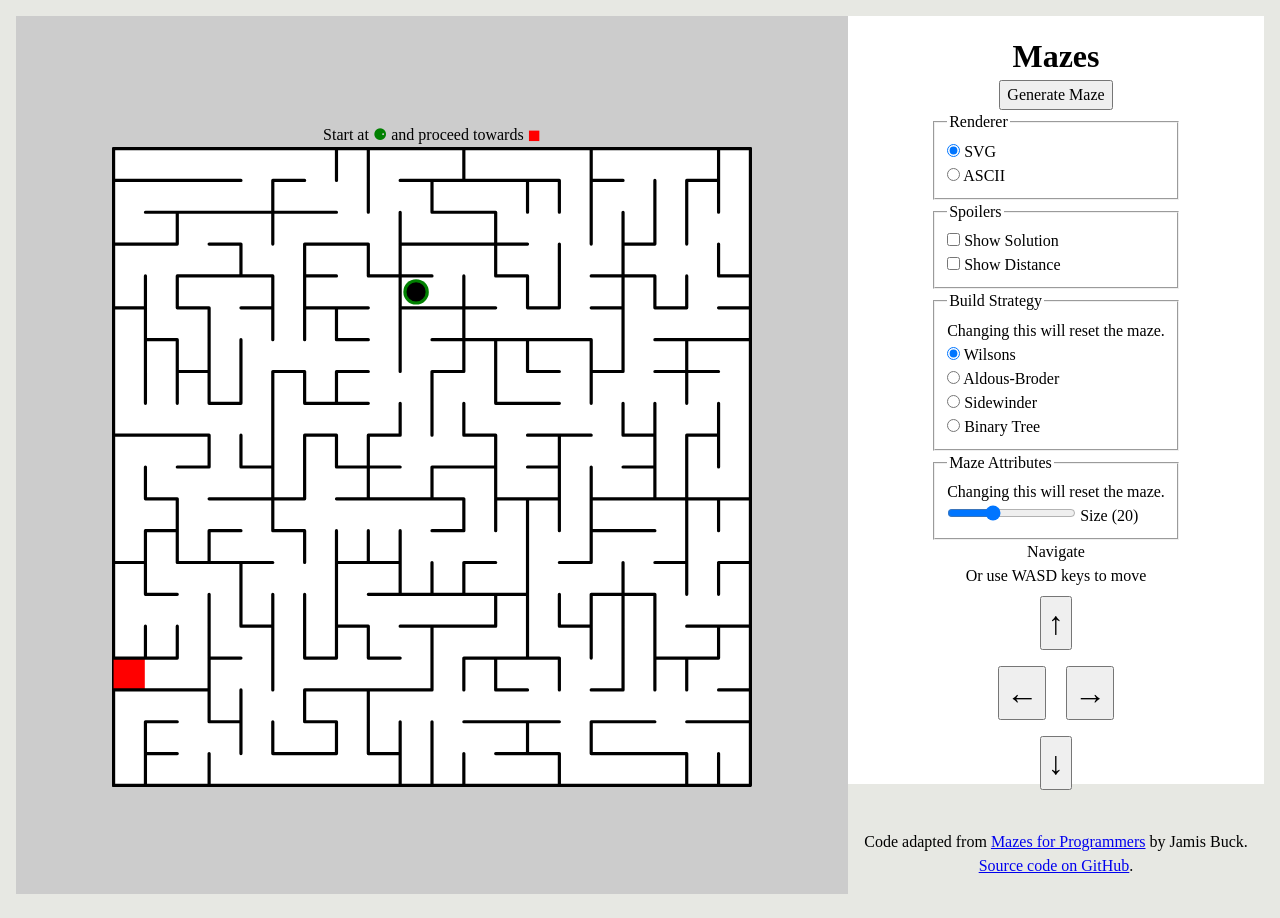
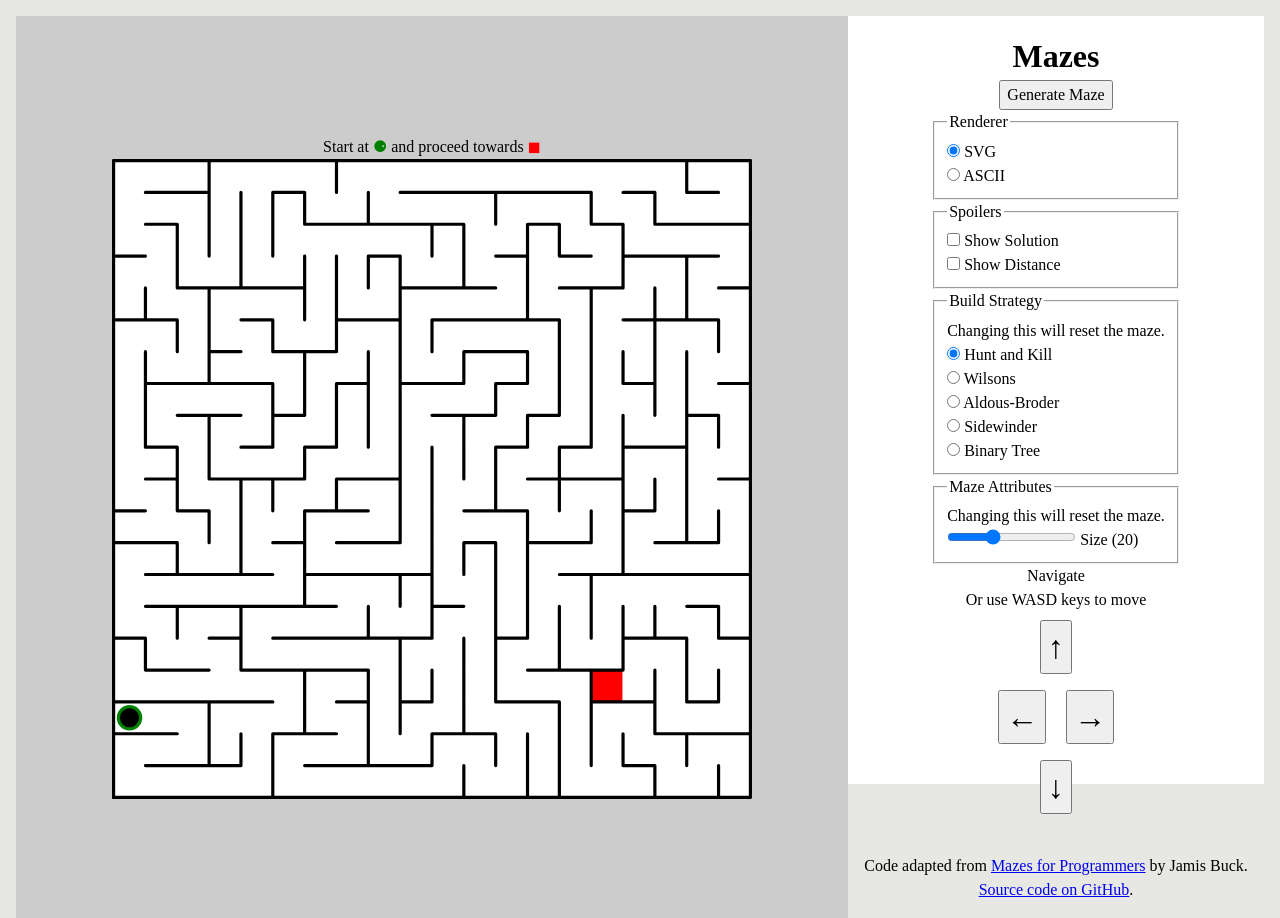
Before and after one commit to thudfactor/mazes, a React (Create React App) app: page / in a window 1280 px wide. Before the commit the page ends 894 px from the top, so only its background shows below. Built offline with nearby package versions, Linux system fonts and the light colour scheme.

Commit message:
Add hunt and kill strategy

```diff
--- a/src/components/settings.tsx
+++ b/src/components/settings.tsx
@@ -9,6 +9,7 @@ import {
 } from '../store/options-slice';
 import AldousBroder from '../strategies/aldous-broder';
 import BinaryTree from '../strategies/binary-tree';
+import HuntKill from '../strategies/hunt-kill';
 import Sidewinder from '../strategies/sidewinder';
 import Wilsons from '../strategies/wilsons';
 
@@ -59,6 +60,12 @@ export const Settings = () => {
       <legend>Build Strategy</legend>
       <p>Changing this will reset the maze.</p>
       <label><input
+        onChange={() => dispatch(setStrategy(Strategy.HuntKill))}
+        checked={builder === HuntKill.on}
+        type="radio"
+        name="builder"
+        value="huntkill" /> Hunt and Kill</label><br/>
+      <label><input
         onChange={() => dispatch(setStrategy(Strategy.Wilsons))}
         checked={builder === Wilsons.on}
         type="radio"
--- a/src/store/options-slice.ts
+++ b/src/store/options-slice.ts
@@ -3,6 +3,7 @@ import { ASCIIRenderer } from '../renderers/ascii-renderer';
 import { SVGRenderer } from '../renderers/svg-renderer';
 import AldousBroder from '../strategies/aldous-broder';
 import BinaryTree from '../strategies/binary-tree';
+import HuntKill from '../strategies/hunt-kill';
 import Sidewinder from '../strategies/sidewinder';
 import Wilsons from '../strategies/wilsons';
 
@@ -15,14 +16,15 @@ export enum Strategy {
   AldousBroder,
   BinaryTree,
   Sidewinder,
-  Wilsons
+  Wilsons,
+  HuntKill,
 }
 
 const optionsSlice = createSlice({
   name: 'options',
   initialState: {
     size: 20,
-    strategy: Strategy.Wilsons,
+    strategy: Strategy.HuntKill,
     renderer: Renderer.SVG,
     showSolution: false,
     showDistance: false,
@@ -70,6 +72,8 @@ export const selectStrategy = (state: any): Function => {
       return Sidewinder.on;
     case Strategy.Wilsons:
       return Wilsons.on;
+    case Strategy.HuntKill:
+        return HuntKill.on;
     default:
       return AldousBroder;
   }
--- /dev/null
+++ b/src/strategies/hunt-kill.ts
@@ -0,0 +1,53 @@
+import Cell from '../model/cell';
+import Grid from '../model/grid';
+import { arraySample } from '../util/index';
+
+export default class HuntKill {
+  // Walks through each cell of the maze step by step
+  static * step(grid:Grid) {
+    let current: Cell | null = grid.random_cell();
+
+    while (current) {
+      const unvisitedNeighbors = Object.values(current.neighbors).filter(neighbor => {
+        return neighbor?.links.length === 0;
+      })
+
+      if (unvisitedNeighbors.length > 0) {
+        let chosen = arraySample(unvisitedNeighbors) as Cell;
+        current.link(chosen);
+        current = chosen;
+      } else {
+        current = null;
+
+        const cellGenerator = grid.eachCell();
+
+        for (let c of cellGenerator) {
+          if (!c) continue;
+
+          const visitedNeighbors = Object.values(c.neighbors).filter(neighbor => {
+            return neighbor && neighbor?.links.length > 0;
+          });
+
+          if(c.links.length === 0 && visitedNeighbors.length > 0) {
+            current = c;
+            let chosen = arraySample(visitedNeighbors);
+            current.link(chosen);
+            break;
+          }
+        }
+      }
+      yield grid;
+    }
+  }
+  // executes all the steps at once
+  static on(grid:Grid): Grid {
+    const stepper = HuntKill.step(grid);
+    let i = 0;
+    // eslint-disable-next-line
+    for (let s of stepper) {
+      i += 1;
+    }
+    console.log(`Hunt and Kill in ${i}`);
+    return grid;
+  }
+}
```
